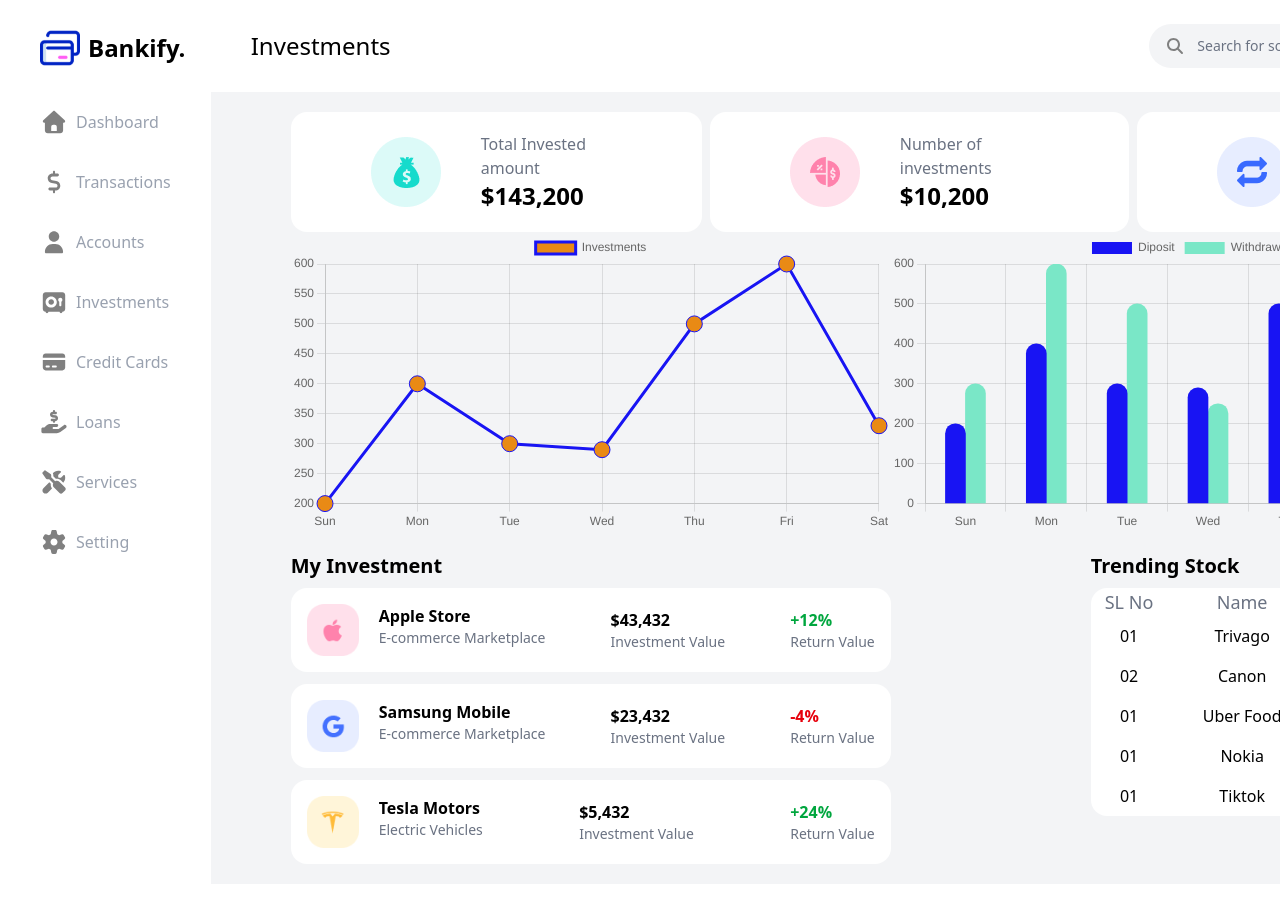
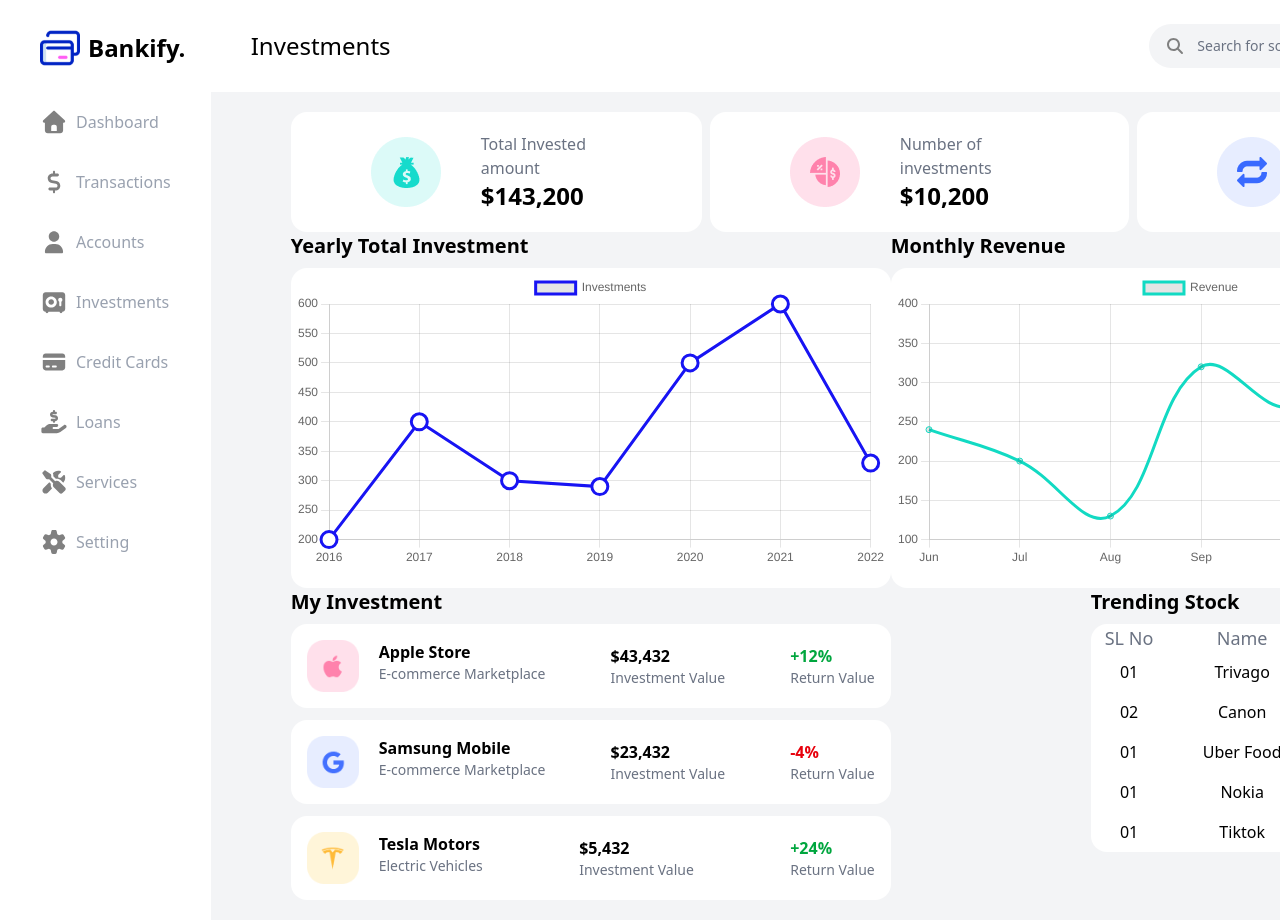
Before and after one commit to Kingestif/Bankify, a Next.js app: page /dashboard/investments in a window 1280 px wide. Shown: the top 920 px of the page. Before the commit the page ends 884 px from the top, so only its background shows below. Built offline with nearby package versions, Linux system fonts and the light colour scheme.

Commit message:
feat: finalized investment page

```diff
--- a/app/dashboard/investments/page.tsx
+++ b/app/dashboard/investments/page.tsx
@@ -1,6 +1,6 @@
 import { InvestmentData } from "@/app/lib/placeholders-data";
 import { Chart } from "@/app/ui/dashboard/chart";
-import { LineChart } from "@/app/ui/investments/lineChart";
+import { CurvedLineChart, LineChart } from "@/app/ui/investments/lineChart";
 import MyInvestment from "@/app/ui/investments/myIvestment";
 import TrendingStock from "@/app/ui/investments/trendingStock";
 
@@ -21,7 +21,7 @@
 
       <div className="flex justify-between">
         <LineChart/>
-        <Chart/>
+        <CurvedLineChart/>
       </div>
 
       <div className="flex gap-50">
--- a/app/ui/investments/lineChart.tsx
+++ b/app/ui/investments/lineChart.tsx
@@ -5,22 +5,52 @@
 
 export function LineChart() {
   return (
-    <div className='w-150 h-80'>
+    <div className='flex flex-col gap-2 dark:text-white'>
+        <div className='text-xl font-semibold'>Yearly Total Investment</div>
+        <div className='w-150 h-80 bg-white dark:bg-gray-800 p-1 rounded-2xl'>
             <Line
                 data={{
-                labels: ["Sun", "Mon", "Tue", "Wed", "Thu", "Fri", "Sat"],
+                    labels: ["2016", "2017", "2018", "2019", "2020", "2021", "2022"],
                     datasets: [
                         {
                             label: "Investments",
                             data: [200,400,300,290,500,600,330],
-                        backgroundColor: "#E98A15",
+                            // backgroundColor: "#E98A15",
                             borderColor: "#1814F3",
                             tension: 0,
-                        pointRadius:8
+                            pointRadius:8,
+                            pointHoverRadius:9,
+                            pointBorderWidth:3,
+                            pointBorderColor:"#1814F3",
+                            pointBackgroundColor:"#fff"
                         },
                     ]
                 }}
             />
         </div>
+    </div>
   )
 }
+
+export function CurvedLineChart() {
+  return (
+    <div className='flex flex-col gap-2 dark:text-white'>
+        <div className='text-xl font-semibold'>Monthly Revenue</div>
+        <div className='w-150 h-80 bg-white p-1 rounded-2xl dark:bg-gray-800'>
+            <Line
+                data={{
+                    labels: ["Jun", "Jul", "Aug", "Sep", "Oct", "Nov", "Dec"],
+                    datasets: [
+                        {
+                            label: "Revenue",
+                            data: [240,200,130,320,270,400,400],
+                            borderColor: "#12DAC3",
+                            tension: 0.4
+                        },
+                    ]
+                }}
+            />
+        </div>
+    </div>
+  )
+}
--- a/app/ui/investments/myIvestment.tsx
+++ b/app/ui/investments/myIvestment.tsx
@@ -2,12 +2,12 @@
 
 export default function MyInvestment() {
   return (
-    <div className="w-1/2 flex flex-col gap-2">
+    <div className="w-1/2 flex flex-col gap-2 dark:text-white">
         <div className="font-bold text-xl">My Investment</div>
         <div className="flex flex-col gap-3">
             {
                 MyIvestmentData.map((item,idx)=>(
-                    <div key={item.name} className="flex bg-white p-4 rounded-2xl items-center justify-between">
+                    <div key={item.name} className="flex bg-white p-4 rounded-2xl items-center justify-between dark:bg-gray-800">
                         <div className="flex gap-5">
                             <div className="w-13 h-13 rounded-xl">
                                 <img src={item.icon} alt="" />
--- a/app/ui/investments/trendingStock.tsx
+++ b/app/ui/investments/trendingStock.tsx
@@ -2,9 +2,9 @@
 
 export default function TrendingStock() {
   return (
-    <div className="flex flex-col grow gap-2">
+    <div className="flex flex-col grow gap-2 dark:text-white">
         <div className="font-semibold text-xl">Trending Stock</div>
-        <table className="w-full bg-white rounded-2xl">
+        <table className="w-full bg-white rounded-2xl dark:bg-gray-700">
             <tr className="TrendingStock text-lg  text-gray-500 ">
                 <th>SL No</th>
                 <th>Name</th>
```
Lines whose indentation alone changed are shown as unchanged.
